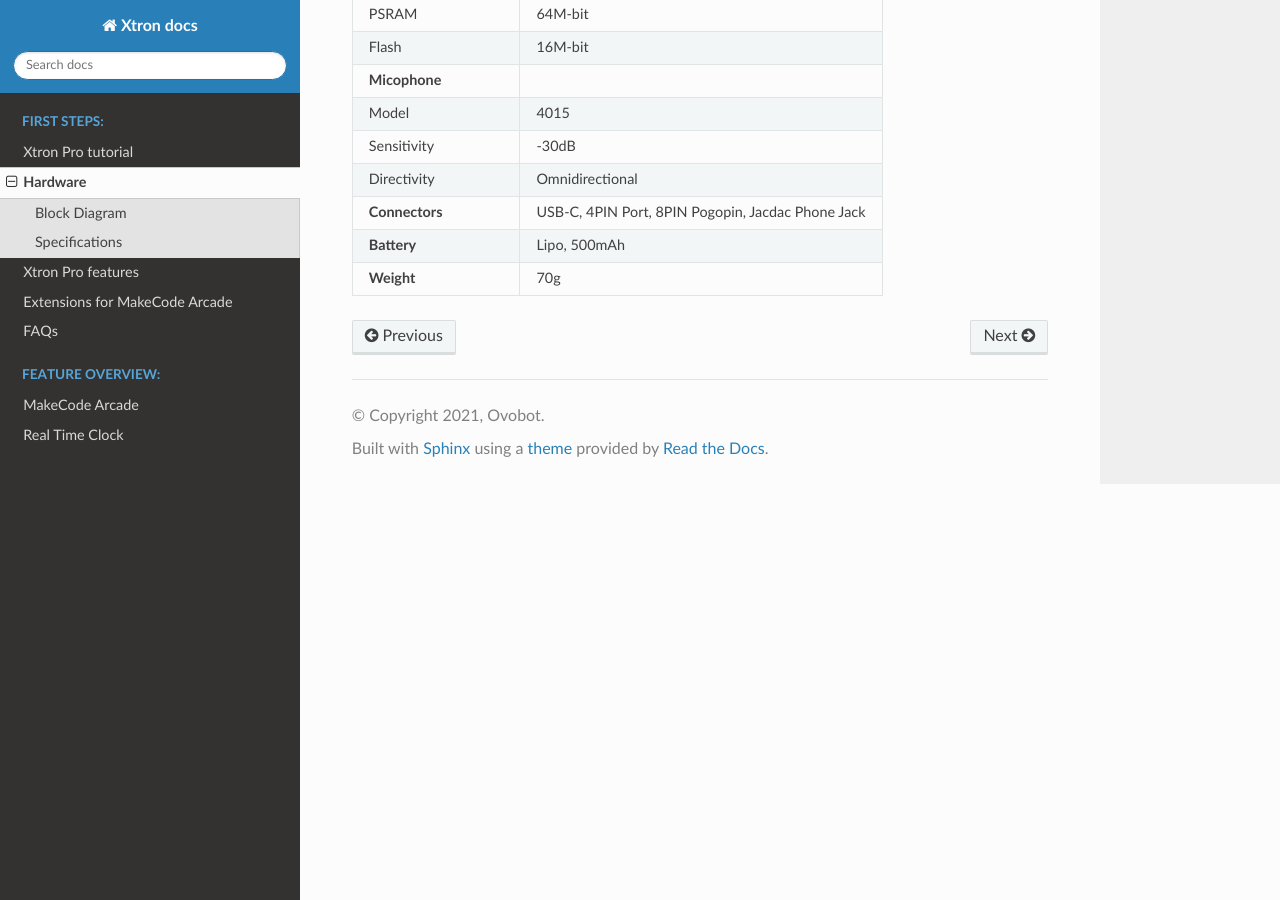
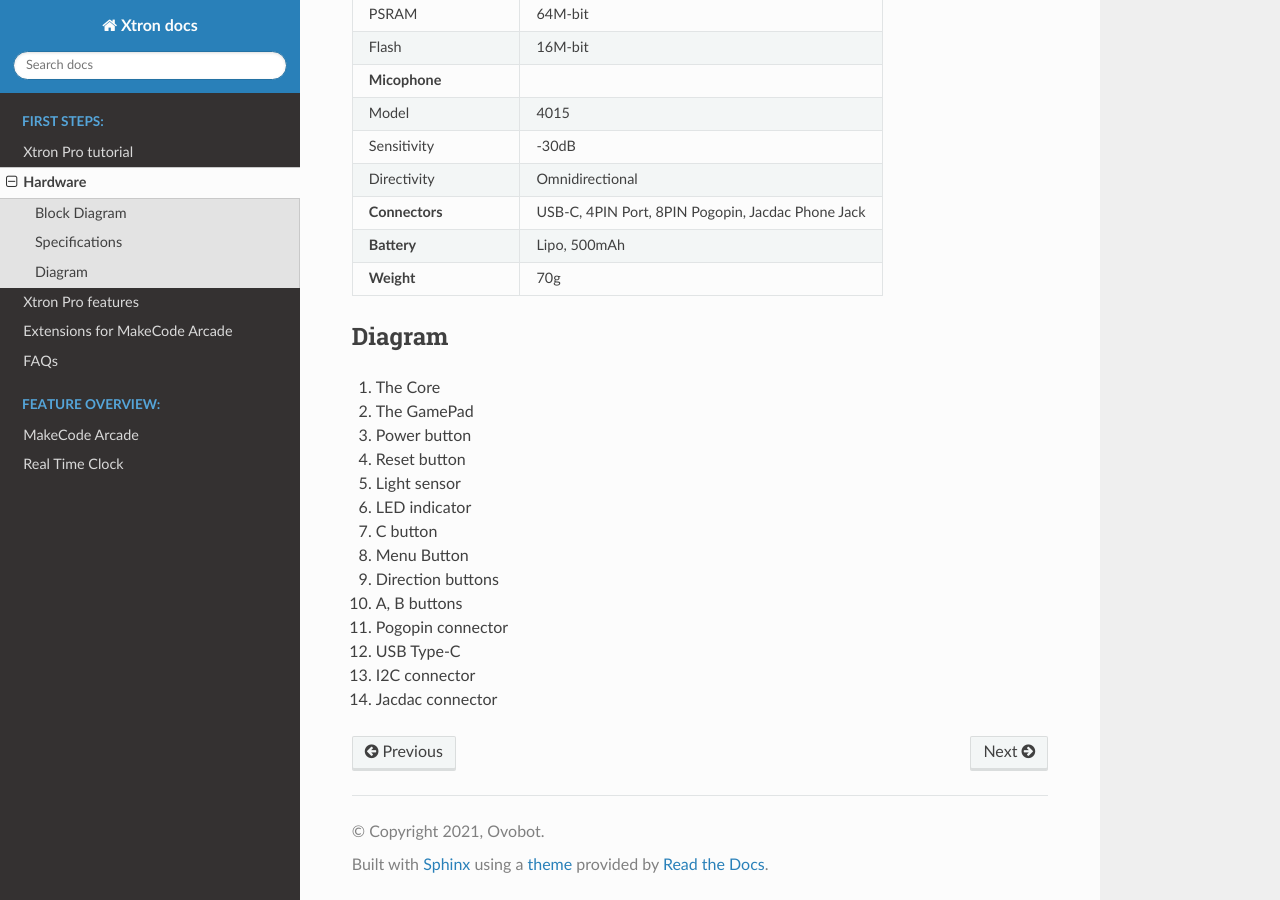
Before and after one commit to Ovobot/Xtron-docs, a Sphinx documentation site: the page built from docs/source/hardware.md, in a window 1280 px wide and 900 px high, scrolled down 1976 px. Built offline with Sphinx 7.4.7 and the Read the Docs theme 2.0.0, drawn with Linux system fonts in a browser that asks for light colours.

```diff
--- a/docs/source/hardware.md
+++ b/docs/source/hardware.md
@@ -52,3 +52,20 @@ There is an 8-pin pogopin connector on the back of the core. In addition to the
 | **Connectors**      | USB-C, 4PIN Port, 8PIN Pogopin, Jacdac Phone Jack |
 | **Battery**         | Lipo, 500mAh                                      |
 | **Weight**          | 70g                                               |
+
+## Diagram
+
+1. The Core
+2. The GamePad
+3. Power button
+4. Reset button
+5. Light sensor
+6. LED indicator
+7. C button
+8. Menu Button
+9. Direction buttons
+10. A, B buttons
+11. Pogopin connector
+12. USB Type-C
+13. I2C connector
+14. Jacdac connector
```
Also changed, not shown: docs/source/pxt-extensions.md (+8 -0 lines), docs/source/real-time-clock.md (+16 -16 lines).
